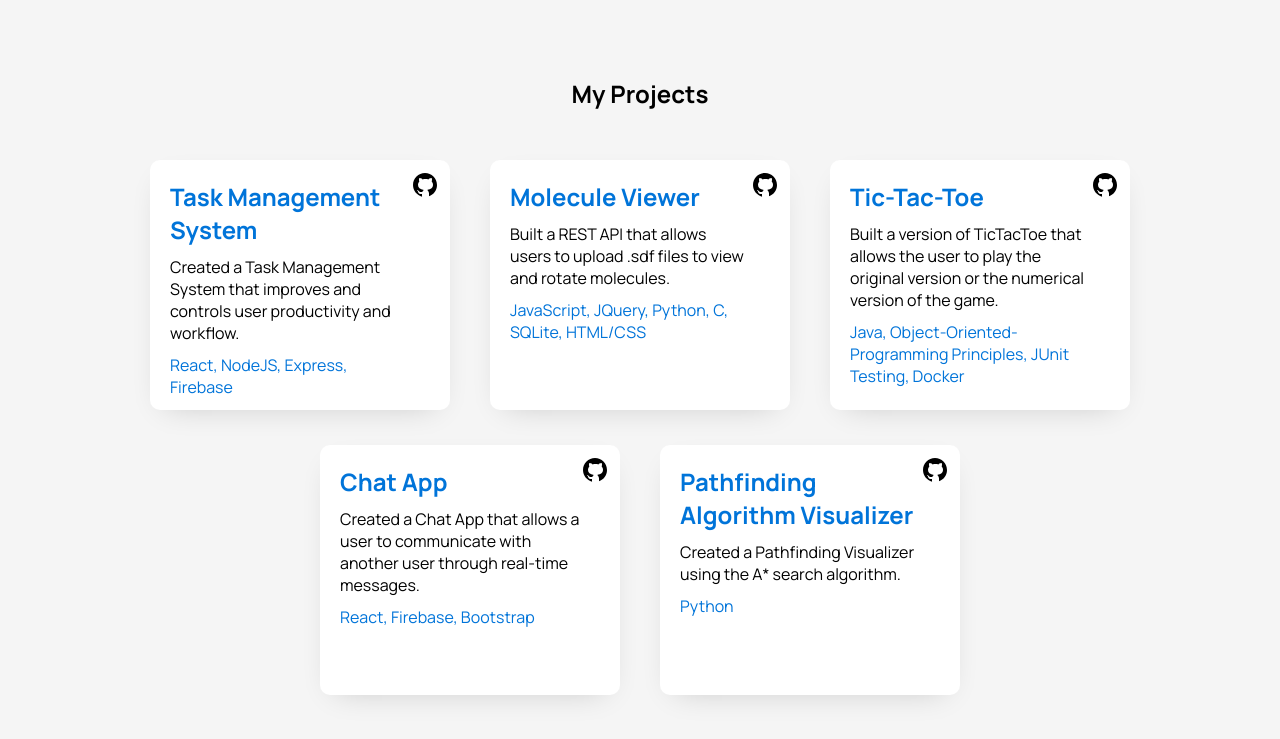
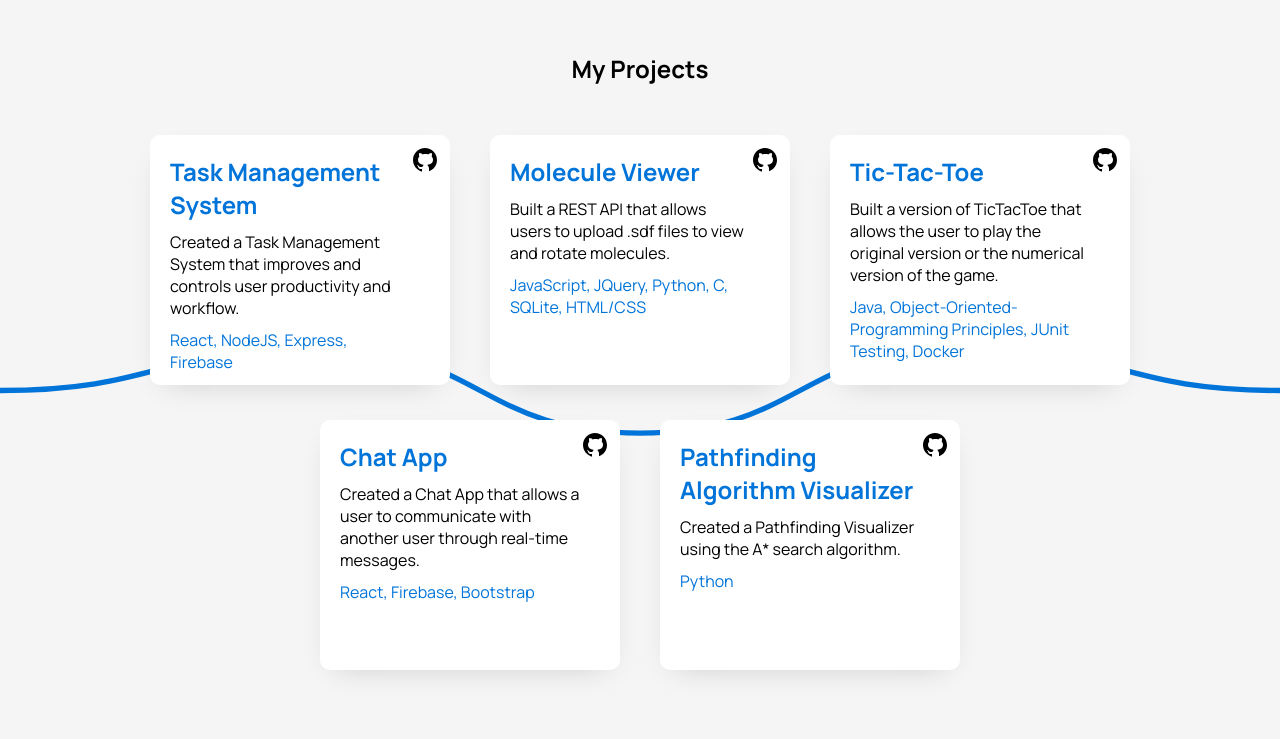
Before and after one commit to SulakshanSiva/Sulakshan, a React (Create React App) app: page / in a window 1280 px wide. Shown: the part 1647-2386 px from the top of the page. Built offline with nearby package versions, Linux system fonts and the light colour scheme.

Commit message:
added background to projects div

```diff
--- a/src/Components/App.js
+++ b/src/Components/App.js
@@ -3,6 +3,7 @@ import Navbar from "./Navbar";
 import Home from "./Home";
 import About from "./About";
 import Projects from "./Projects";
+import Career from "./Career";
 
 function App() {
   return (
@@ -10,6 +11,7 @@ function App() {
       <Navbar/>
       <Home/>
       <About/>
+      {/* <Career/> */}
       <Projects/>
     </div>
   );
--- /dev/null
+++ b/src/Components/Career.js
@@ -0,0 +1,14 @@
+import React from 'react'
+import "../Styles/Career.scss"
+
+const Career = () => {
+  return (
+    <div className='career' id='career'>
+
+
+
+    </div>
+  )
+}
+
+export default Career
--- a/src/Components/Projects.js
+++ b/src/Components/Projects.js
@@ -1,7 +1,6 @@
-import React from 'react'
-import "../Styles/Projects.scss"
-import Card from "./Card.js"
-
+import React from 'react';
+import "../Styles/Projects.scss";
+import Card from "./Card.js";
 
 const cardsData = [
   {
@@ -41,15 +40,22 @@ const Projects = () => {
   const secondRow = cardsData.slice(3);
 
   return (
-    <div className='projects' id="projects">
+    <div className='projectbkg'>
+
+      <div className="wave-svg">
+        <svg viewBox="0 0 1200 120" preserveAspectRatio="none" xmlns="http://www.w3.org/2000/svg">
+          <path d="M 0,60 C 150,60 150,20 300,20 C 450,20 450,100 600,100 C 750,100 750,20 900,20 C 1050,20 1050,60 1200,60 " stroke="#0074D9" strokeWidth="5" fill="none"/>
+        </svg>
+      </div>
+
+      <div className='projects' id="projects">
 
         <h2>My Projects</h2>
 
         <ul className="card-container">
           {firstRow.map((card, index) => (
-            <li>
+            <li key={index}>
               <Card
-                key={index}
                 title={card.title}
                 description={card.description}
                 technologies={card.technologies}
@@ -61,9 +67,8 @@ const Projects = () => {
 
         <ul className="card-container">
           {secondRow.map((card, index) => (
-            <li>
+            <li key={index}>
               <Card
-                key={index}
                 title={card.title}
                 description={card.description}
                 technologies={card.technologies}
@@ -72,8 +77,11 @@ const Projects = () => {
             </li>
           ))}
         </ul>
+
+      </div>
+
     </div>
   )
 }
 
-export default Projects
+export default Projects;
--- /dev/null
+++ b/src/Styles/Career.scss
@@ -0,0 +1,20 @@
+$main-color: #0074D9;
+
+
+.career{
+    height: 100vh;
+    width: 100%;
+    overflow-y: hidden;
+    background-color: whitesmoke;
+    display: flex;
+    justify-content: center;
+    align-items: center;
+
+    .wave {
+        position: absolute;
+        top: 0;
+        left: 0;
+        width: 100%;
+        height: 100px;
+    }
+}
--- a/src/Styles/Projects.scss
+++ b/src/Styles/Projects.scss
@@ -1,20 +1,41 @@
 $main-color: #0074D9;
 
-.projects{
+.projectbkg {
+    position: relative;
+    background-color: whitesmoke;
+    display: flex;
+    justify-content: center;
+    align-items: center;
+    overflow: hidden;
     height: 100vh;
     width: 100%;
-    overflow-y: hidden;
+    z-index: 0;
+
+    .wave-svg {
+        position: absolute;
+        top: 55%;
+        left: 0;
+        transform: translateY(-50%);
+        width: 100%;
+        height: auto;
+        z-index: -1;
+    }
+
+
+    .projects {
         display: flex;
         flex-direction: column;
         justify-content: center;
         align-items: center;
-    background-color: whitesmoke;
         padding-top: 50px;
+        position: relative;
+        z-index: 1;
 
-    h2{
+        h2 {
             margin-bottom: 50px;
         }
-    ul{
+
+        ul {
             list-style: none;
             display: flex;
             flex-direction: row;
@@ -25,4 +46,6 @@ $main-color: #0074D9;
                 margin: 0 20px;
             }
         }
+
     }
+}
```
Lines whose indentation alone changed are shown as unchanged.
